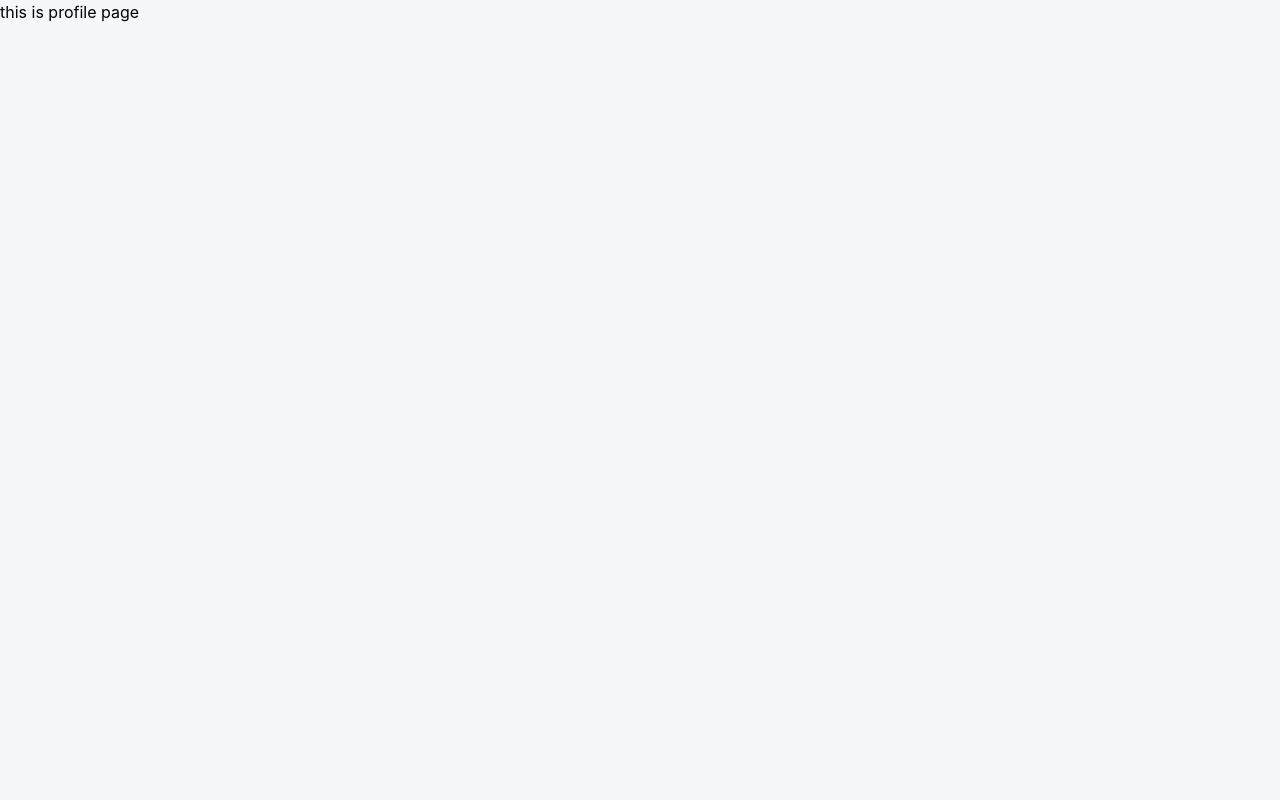
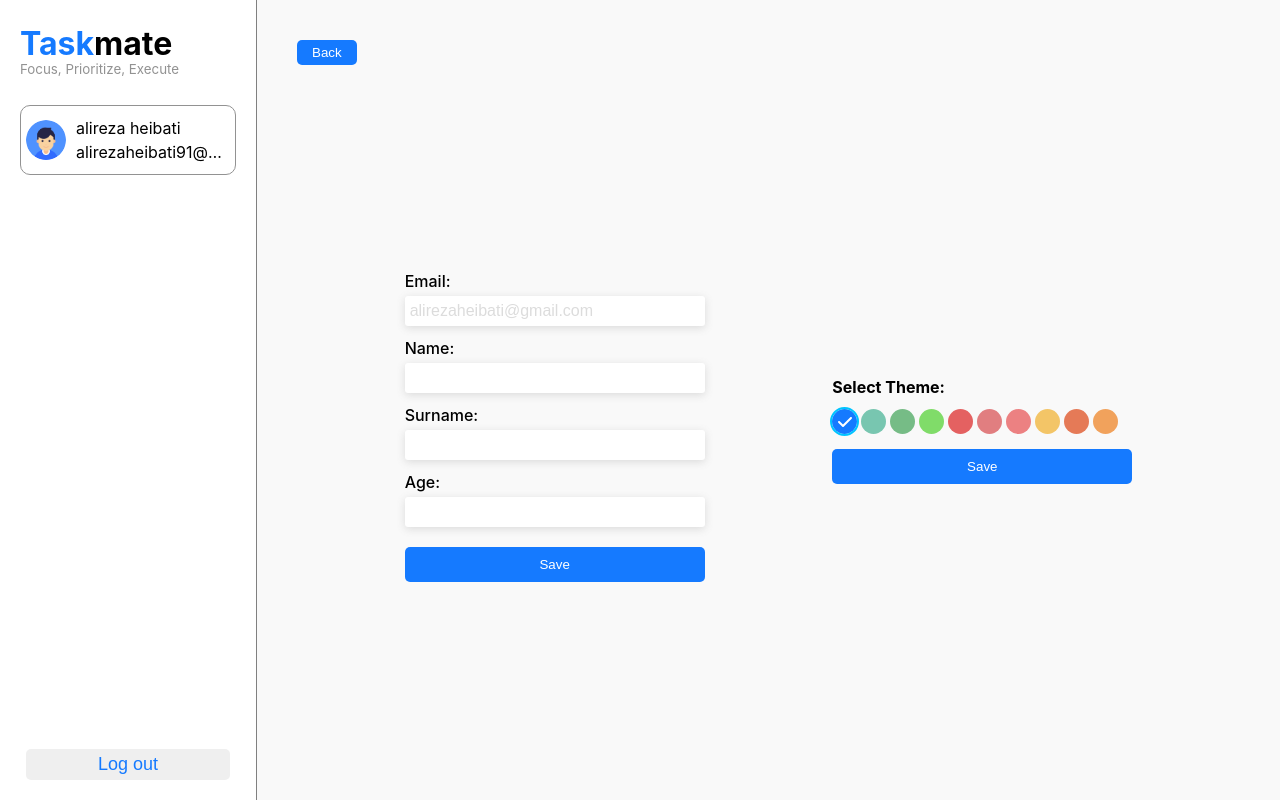
Before and after one commit to alirezaheibati/todo-web-application, a React (Vite) app: page /profile in a window 1280 px wide. Built offline with nearby package versions, Linux system fonts and the light colour scheme.

Commit message:
user profile setting page developed

```diff
--- a/src/pages/ProfilePage.jsx
+++ b/src/pages/ProfilePage.jsx
@@ -1,5 +1,101 @@
+import { useState } from "react";
+import { FontAwesomeIcon } from "@fortawesome/react-fontawesome";
+import { faCheck } from "@fortawesome/free-solid-svg-icons";
+
 import classes from "./ProfilePage.module.css";
+import avatar from "./../assets/avatar.png";
+const themeColor = [
+  "rgb(21, 122, 255)",
+  "rgb(120, 198, 176)",
+  "rgb(118, 188, 134)",
+  "rgb(128, 220, 105)",
+  "rgb(228, 97, 97)",
+  "rgb(225, 126, 128)",
+  "rgb(236, 129, 130)",
+  "rgb(243, 197, 103)",
+  "rgb(229, 122, 87)",
+  "rgb(241, 162, 92)",
+];
 const ProfilePage = () => {
-  return <p>this is profile page</p>;
+  const [selectedColor, setSelectedColor] = useState("rgb(21, 122, 255)");
+  const [nightVision, setNightVision] = useState(false);
+
+  const colorPickerHandler = (e) => {
+    setSelectedColor(e.target.style.backgroundColor);
+  };
+  const changeThemeHandler = (e) => {
+    setNightVision((prevState) => !prevState);
+  };
+  return (
+    <div className={classes["profile-container"]}>
+      <div className={classes["profile-sidebar_container"]}>
+        <div className={classes["profile-sidebar_branding"]}>
+          <h1>
+            Task<span>mate</span>
+          </h1>
+          <small>Focus, Prioritize, Execute</small>
+        </div>
+        <div className={classes["profile-user_info"]}>
+          <img src={avatar} alt="avatar" />
+          <div>
+            <p>alireza heibati</p>
+            <p title="alirezaheibati91@gmail.com">alirezaheibati91@gmail.com</p>
+          </div>
+        </div>
+        <button className={classes["profile-logout_btn"]}>Log out</button>
+      </div>
+      <div className={classes["profile-info_container"]}>
+        <button className={classes["profile-info_backBtn"]}>Back</button>
+        <form>
+          <div className={classes["profile-info_actions"]}>
+            <label htmlFor="">Email:</label>
+            <input type="text" value={"alirezaheibati@gmail.com"} readOnly />
+          </div>
+          <div className={classes["profile-info_actions"]}>
+            <label htmlFor="">Name:</label>
+            <input type="text" />
+          </div>
+          <div className={classes["profile-info_actions"]}>
+            <label htmlFor="">Surname:</label>
+            <input type="text" />
+          </div>
+          <div className={classes["profile-info_actions"]}>
+            <label htmlFor="">Age:</label>
+            <input type="number" min={7} />
+          </div>
+          <button type="submit">Save</button>
+        </form>
+        <div className={classes["profile-app_setting"]}>
+          <div>
+            <p>Select Theme:</p>
+            <ul className={classes["theme-color_container"]}>
+              {themeColor.map((colorBox) => {
+                return (
+                  <li
+                    key={colorBox}
+                    style={{
+                      backgroundColor: colorBox,
+                      outline:
+                        selectedColor === colorBox
+                          ? "2px solid #00C4FF"
+                          : "none",
+                    }}
+                    onClick={colorPickerHandler}
+                  >
+                    {selectedColor === colorBox ? (
+                      <FontAwesomeIcon icon={faCheck} />
+                    ) : (
+                      ""
+                    )}
+                  </li>
+                );
+              })}
+            </ul>
+            <button className={classes["theme-btn"]}>Save</button>
+          </div>
+        </div>
+      </div>
+    </div>
+  );
 };
 export default ProfilePage;
--- a/src/pages/ProfilePage.module.css
+++ b/src/pages/ProfilePage.module.css
@@ -0,0 +1,152 @@
+.profile-container {
+  display: flex;
+  width: 100vw;
+  height: 100vh;
+}
+.profile-sidebar_container {
+  height: 100%;
+  width: 20vw;
+  background-color: #fff;
+  padding: 20px;
+  position: relative;
+}
+.profile-sidebar_branding {
+  margin-bottom: 25px;
+}
+.profile-sidebar_branding h1 {
+  color: #157aff;
+}
+.profile-sidebar_branding h1 span {
+  color: black;
+}
+.profile-sidebar_branding small {
+  color: #929292;
+  margin-top: -8px;
+  display: block;
+}
+.profile-user_info {
+  display: flex;
+  justify-content: flex-start;
+  align-items: center;
+  gap: 10px;
+  padding: 10px 5px;
+  border: 1px solid #929292;
+  border-radius: 10px;
+  width: 100%;
+}
+.profile-user_info img {
+  width: 40px;
+  height: 40px;
+  border-radius: 50%;
+}
+
+.profile-user_info p {
+  width: 150px;
+  white-space: nowrap;
+  overflow: hidden;
+  text-overflow: ellipsis;
+}
+.profile-logout_btn {
+  border: none;
+  position: absolute;
+  bottom: 20px;
+  right: 10%;
+  width: 80%;
+  color: #157aff;
+  font-size: 18px;
+  border-radius: 5px;
+  padding: 5px 0;
+  cursor: pointer;
+}
+
+.profile-info_container {
+  height: 100%;
+  width: 80vw;
+  padding: 20px;
+  background-color: #f9f9f9;
+  border-left: 1px solid gray;
+  position: relative;
+  display: flex;
+  justify-content: space-evenly;
+  align-items: center;
+}
+.profile-info_backBtn {
+  border: none;
+  background-color: #157aff;
+  color: #fff;
+  cursor: pointer;
+  padding: 5px 15px;
+  border-radius: 5px;
+  position: absolute;
+  top: 40px;
+  left: 40px;
+}
+.profile-info_backBtn:active {
+  transform: scale(0.98);
+}
+.profile-info_container form {
+  margin-top: 50px;
+}
+.profile-info_actions {
+  margin-bottom: 10px;
+}
+.profile-info_actions label {
+  display: block;
+  font-weight: 500;
+  margin-bottom: 3px;
+}
+.profile-info_actions input {
+  width: 300px;
+  border: none;
+  border-radius: 3px;
+  height: 30px;
+  padding: 0 5px;
+  box-shadow: rgba(99, 99, 99, 0.2) 0px 2px 8px 0px;
+}
+.profile-info_actions input:read-only {
+  color: gainsboro;
+  font-size: 16px;
+}
+.profile-info_container form button {
+  width: 300px;
+  color: #fff;
+  border: none;
+  border-radius: 5px;
+  background-color: rgb(21, 122, 255);
+  height: 35px;
+  cursor: pointer;
+  margin-top: 10px;
+}
+.profile-app_setting {
+  height: 50px;
+}
+.theme-color_container {
+  display: flex;
+  justify-content: flex-start;
+  align-items: center;
+  gap: 4px;
+}
+.theme-color_container li {
+  cursor: pointer;
+  border-radius: 50%;
+  height: 25px;
+  width: 25px;
+  color: #fff;
+  display: flex;
+  justify-content: center;
+  align-items: center;
+}
+.profile-app_setting p {
+  font-weight: bold;
+  margin-bottom: 10px;
+}
+.theme-btn {
+  width: 300px;
+  color: #fff;
+  border: none;
+  border-radius: 5px;
+  background-color: rgb(21, 122, 255);
+  height: 35px;
+  cursor: pointer;
+  margin-top: 15px;
+}
```
